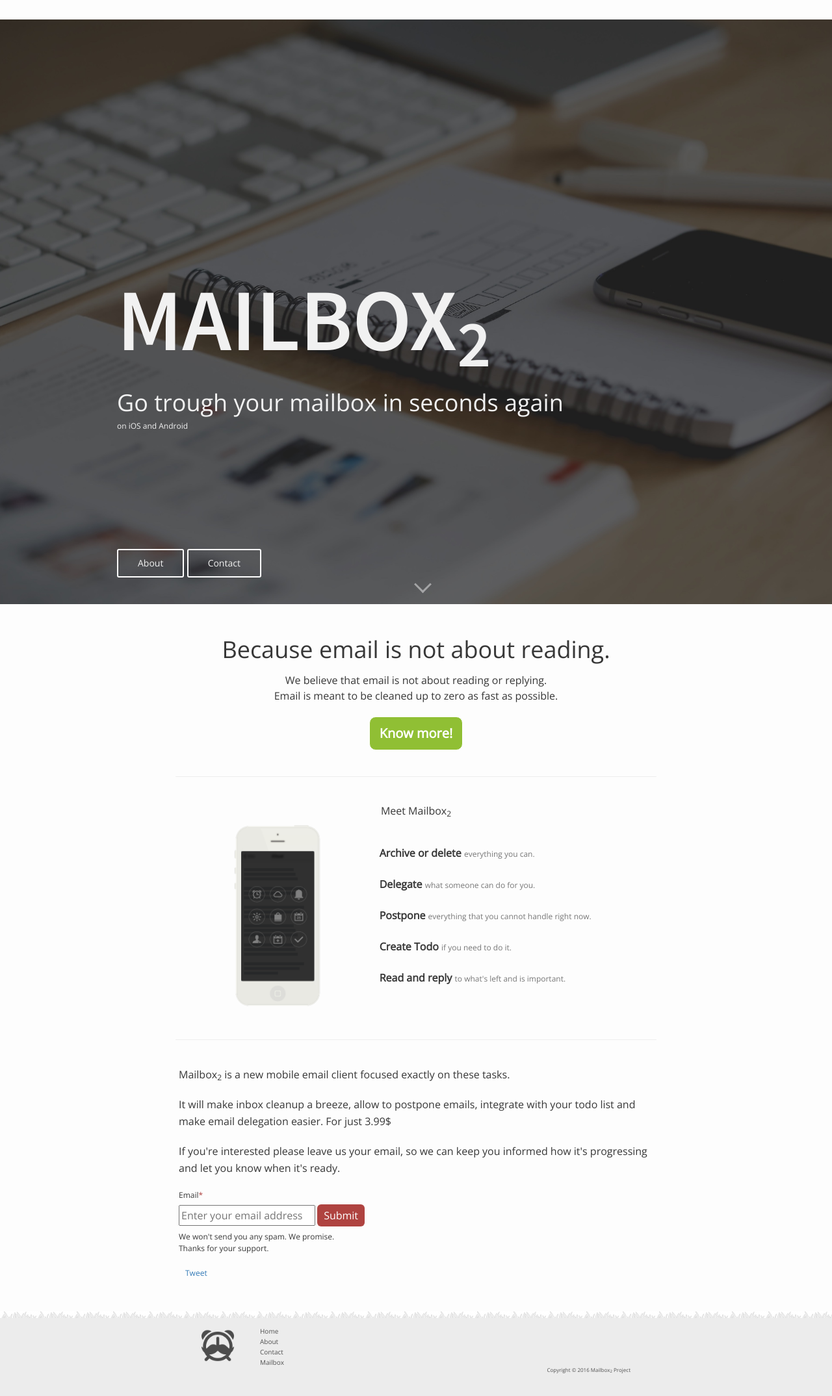
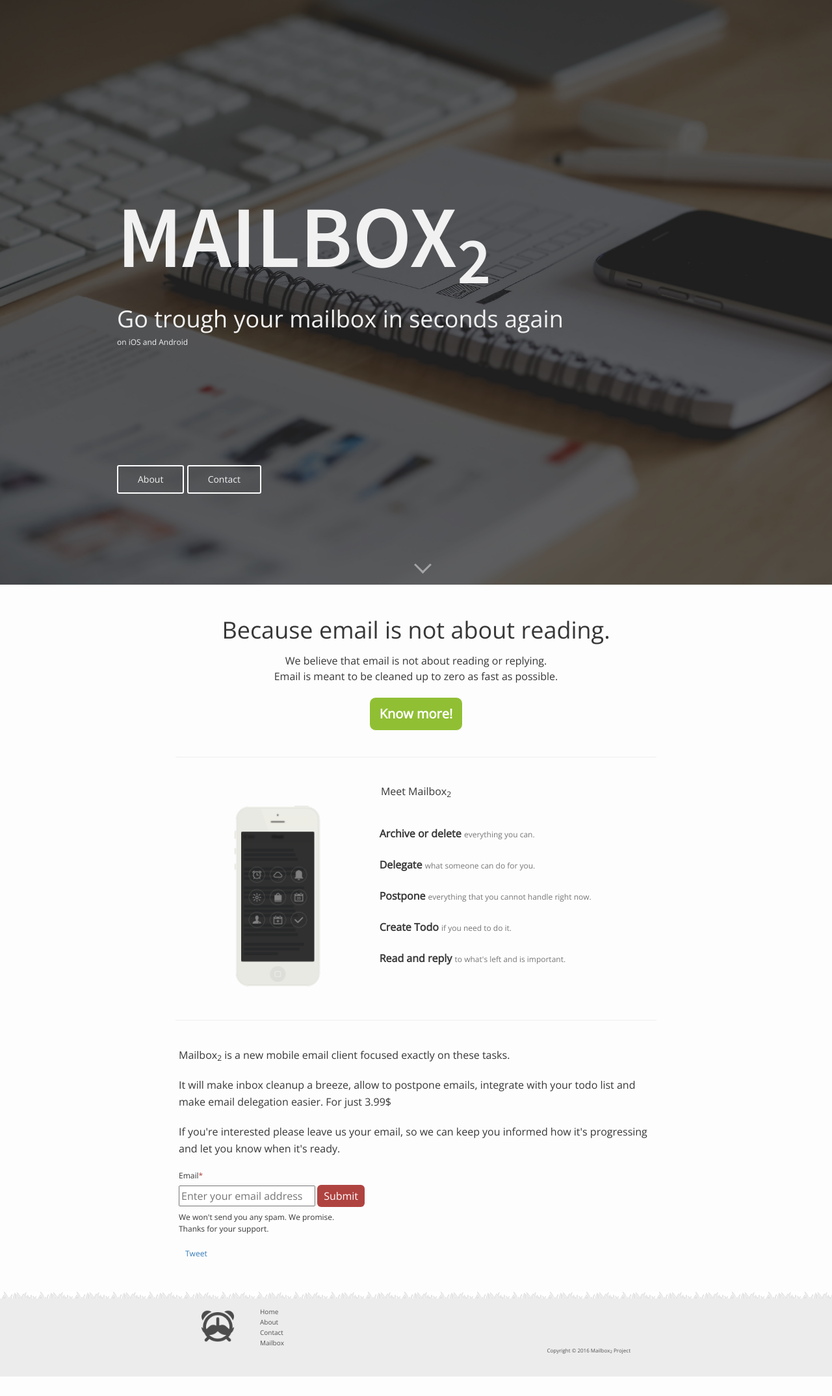
Before and after one commit to mailbox2app/mailbox2app.github.io, a Jekyll site: the page built from index.html, in a window 1280 px wide. Shown: the whole page at 65% size. Built offline with Jekyll 4.4.1, drawn with Linux system fonts in a browser that asks for light colours; comment, search, counter and statistics services are not loaded; after the commit the page ends 2119 px from its top, so only the background shows below that.

Commit message:
Small layout fixes

```diff
--- a/_layouts/home.html
+++ b/_layouts/home.html
@@ -5,7 +5,7 @@
 
 <body>
   <div class="body-wrapper">
-    <div class="main-body-content">
+    <div style="padding-bottom: 160px;">
       <script>
         (function(i, s, o, g, r, a, m) {
           i['GoogleAnalyticsObject'] = r;
--- a/css/main.scss
+++ b/css/main.scss
@@ -453,7 +453,7 @@
 }
 
 .site-name__inner {
-    max-height: 400px;
+    /* max-height: 400px; */
     position: absolute;
     bottom: 140px;
     /* margin-bottom: 150px; */
```
